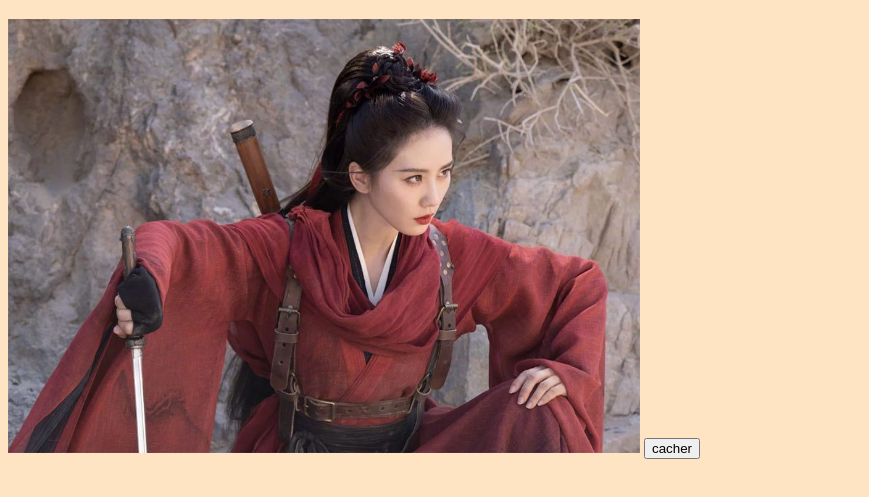
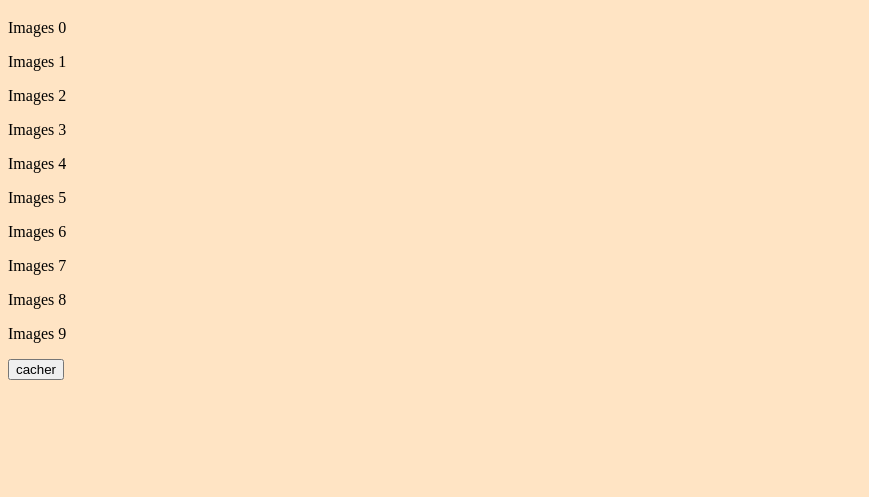
Before and after one commit to Entropie67/introJS_2025, a plain HTML site: page index.html in a window 1280 px wide. Both pictures are taken after a click on the button "cacher". Shown: the part 61-558 px from the top of the page, without its empty margins (0-869 px from the left). Drawn offline with Linux system fonts and the light colour scheme.

Commit message:
première action et première boucle

```diff
--- a/index.html
+++ b/index.html
@@ -8,8 +8,10 @@
 </head>
 <body>
 
-<!-- Contenu à venir -->
   <h1> Introduction à Javascript</h1>
+  <div id="images">
+    <!-- Ici je veux mettres mes images -->
+  </div>
   <img id="lss" src="images/01.jpg">
   <button id="btn" type="button">cacher</button>
 
--- a/script.js
+++ b/script.js
@@ -3,5 +3,21 @@
 let btn = document.querySelector('#btn');
 
 btn.addEventListener('click', (e) => {
-    alert("coucou");
-})
+    let img = document.querySelector('#lss');
+    if (img.style.display == 'none') {
+        img.style.display = 'block';
+    }else{
+        img.style.display = 'none';
+    }
+
+});
+// ------------------------
+
+
+let imgs = document.querySelector('#images');
+
+// Une petite boucle :
+
+for (let i = 0; i < 10; i++) {
+    imgs.innerHTML += `<p>Images ${i}</p>`;
+}
```
